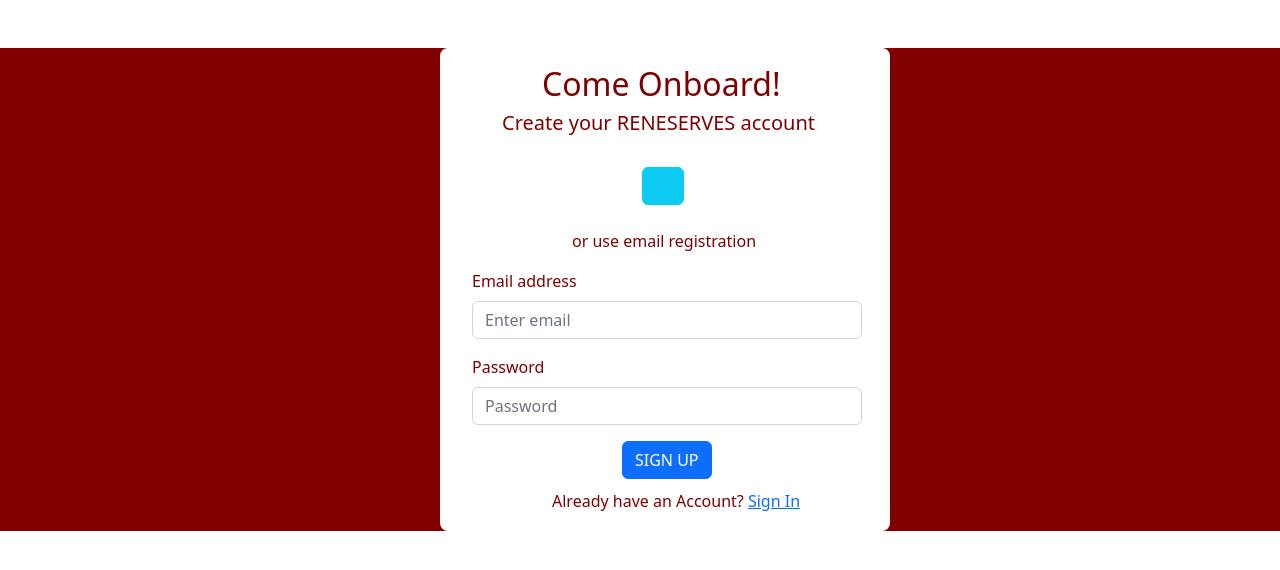
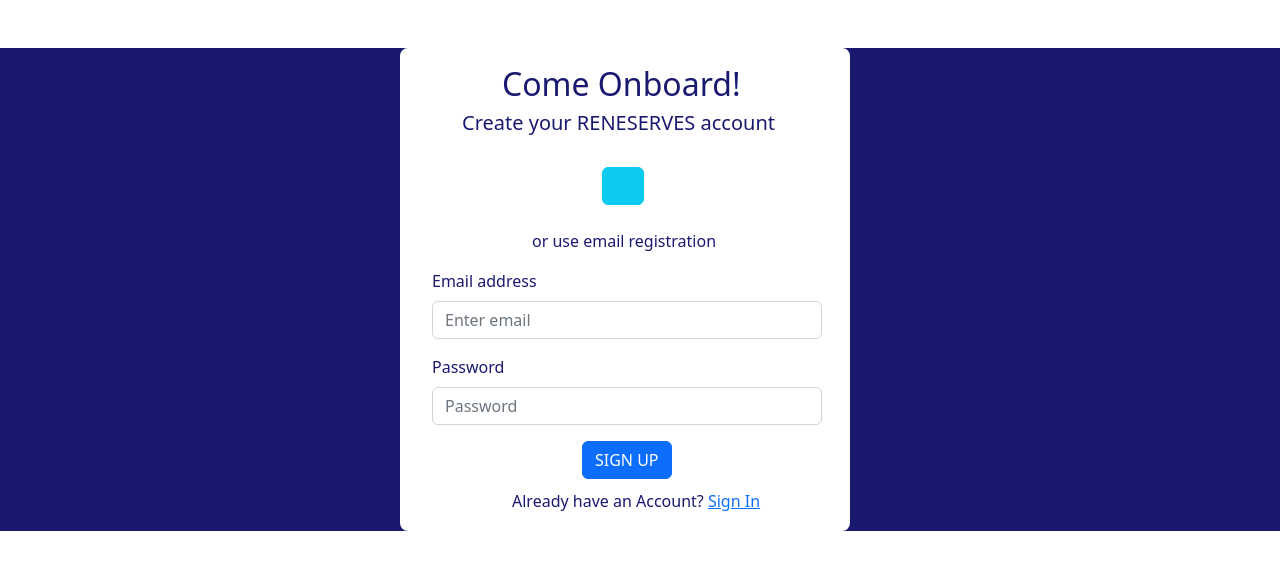
Before and after one commit to Reneock/react-contact-crud, a React (Create React App) app: page /register in a window 1280 px wide. Shown: the top 570 px of the page. Built offline with nearby package versions, Linux system fonts and the light colour scheme; no server answers; the database is empty; some icons are missing.

Commit message:
authentication in firebase

```diff
--- a/src/pages/Login.js
+++ b/src/pages/Login.js
@@ -39,15 +39,15 @@
   };
 
   return (
-    <Form style={{ backgroundColor: "#800000", color: "white", border: "2px solid #800000", marginTop: "3rem", width: "450px", marginLeft: "450px", borderRadius: "8px"}} >
+    <Form style={{ backgroundColor: "#191970", color: "white", border: "2px solid #191970", marginTop: "3rem", width: "450px", marginLeft: "350px", borderRadius: "10px"}} >
       <h2 style={{paddingLeft: "100px", paddingTop: "15px"}}>Welcome Back!</h2>
       <h5 style={{paddingLeft: "50px"}}>Login to your RENESERVES account</h5>
       <br/>
-      <Button variant="info" onClick={handleGoogle} style={{marginLeft: "200px"}}>
+      <Button variant="info" onClick={handleGoogle} style= {{marginLeft: "200px"}}>
         <IonIcon name="logo-google"/>
       </Button>
       <br/><br/>
-      <p style={{paddingLeft: "150px"}}>or use your account</p>
+      <p style={{paddingLeft: "150px"}} >or use your account</p>
 
       <Form.Group className="mb-3" controlId="formBasicEmail">
         <Form.Label style={{paddingLeft: "30px"}}>Email address</Form.Label>
--- a/src/pages/Register.js
+++ b/src/pages/Register.js
@@ -41,15 +41,15 @@
   };
 
   return (
-    <div style={{background:"#800000"}}>
+    <div style={{background:"#191970"}}>
       <Form
         style={{
           backgroundColor: "white",
-          color: "#800000",
+          color: "#191970",
           border: "2px solid white",
           marginTop: "3rem",
           width: "450px",
-          marginLeft: "440px",
+          marginLeft: "400px",
           borderRadius: "8px",
         }}
       >
```
